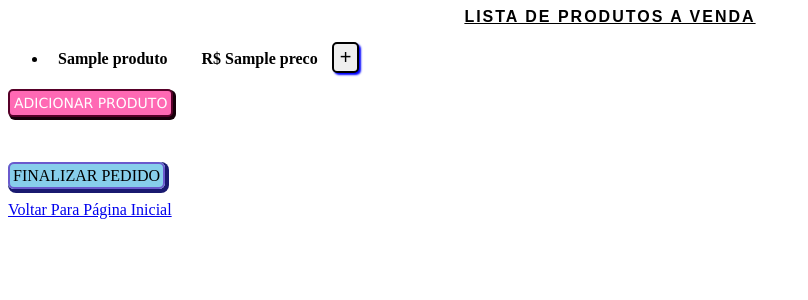
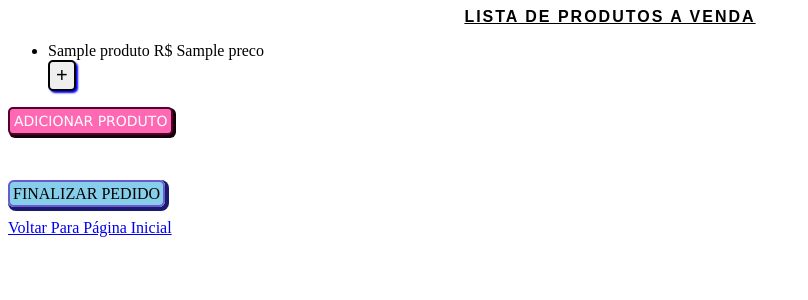
Before and after one commit to DanielErick-dev/PROJECT_ESTOQUE, a Django app: template app_produtos/templates/itens_para_venda.html in a window 1280 px wide. Shown: the top 300 px of the page, without its empty margins (0-808 px from the left). Run offline with Django 3.2, Linux system fonts and the light colour scheme; the template is opened without the code that fills it: most values are stand-ins (such as "Sample title", 1, 10 or a date in 2020); some libraries are stand-ins or nearby versions.

Commit message:
salvando

```diff
--- a/app_produtos/templates/itens_para_venda.html
+++ b/app_produtos/templates/itens_para_venda.html
@@ -10,6 +10,7 @@
 
     <title>Itens A Venda</title>
     <style>
+        /* ESTILIZAÇÃO DO BOTÃO DE FINALIZAR PEDIDO */
         .btn-finalizar-pedido{
             border-radius: 6px;
             cursor: pointer;
@@ -29,7 +30,7 @@
 
         }
 
-
+        /* ESTILIZAÇÃO BOTÃO ADICIONAR PRODUTO */
         .botao_adicionar_produto{
             background-color: #FF69B4;
             border-radius: 5px;
@@ -49,18 +50,9 @@
             box-shadow: 7px 9px blue 0;
 
         }
-        .container{
-            margin-left: 10px;
-            color: black;
-            font-weight: bold;
-            padding-right: 10px;
 
-        }
-        .container span{
-            margin-left: 30px;
-        }
+        /* ESTILIZAÇÃO DO BOTÃO DE COMPRA */
         .container .but-compra{
-            margin-left: 10px;
             border: 2px solid black;
             border-radius: 5px;
             padding: 2px 6px;
@@ -69,8 +61,13 @@
             box-shadow: 2px 2px 2px blue;
             transition: all 0.3s easy-in-out;
             cursor: pointer;
+
+
         }
 
+
+
+        /* ANIMAÇÃO DO BOTÃO DE COMPRA */
         .container .but-compra:hover{
             background-color: black;
             color: white;
@@ -78,8 +75,11 @@
             font-size: 24px;
             transform: translateX(2px) translateY(2px);
 
-            }
-            .p{
+        }
+
+
+        /* ESTILIZAÇÃO DO PARÁGRAFO */
+        .p{
             position: relative;
             text-align: center;
             justify-content: center;
@@ -88,8 +88,9 @@
             left: -50px;
             letter-spacing: 2px;
             font-family: Arial;
+            font-weight: bold;
+        }
 
-            font-weight: bold;}
     </style>
 </head>
 <body>
@@ -98,8 +99,10 @@
         {% for produto in produtos %}
             <li>
                 <div class="container">
-                    {{produto.nome}}
-                    <span class="span">R$ {{produto.preco}}</span>
+                    <div class="produto-info">
+                        <span class="nome-produto">{{ produto.nome }}</span>
+                        <span class="preco-produto">R$ {{ produto.preco }}</span>
+                    </div>
                     <button type="submit" class="but-compra">+</button>
                 </div>
             </li>
```
